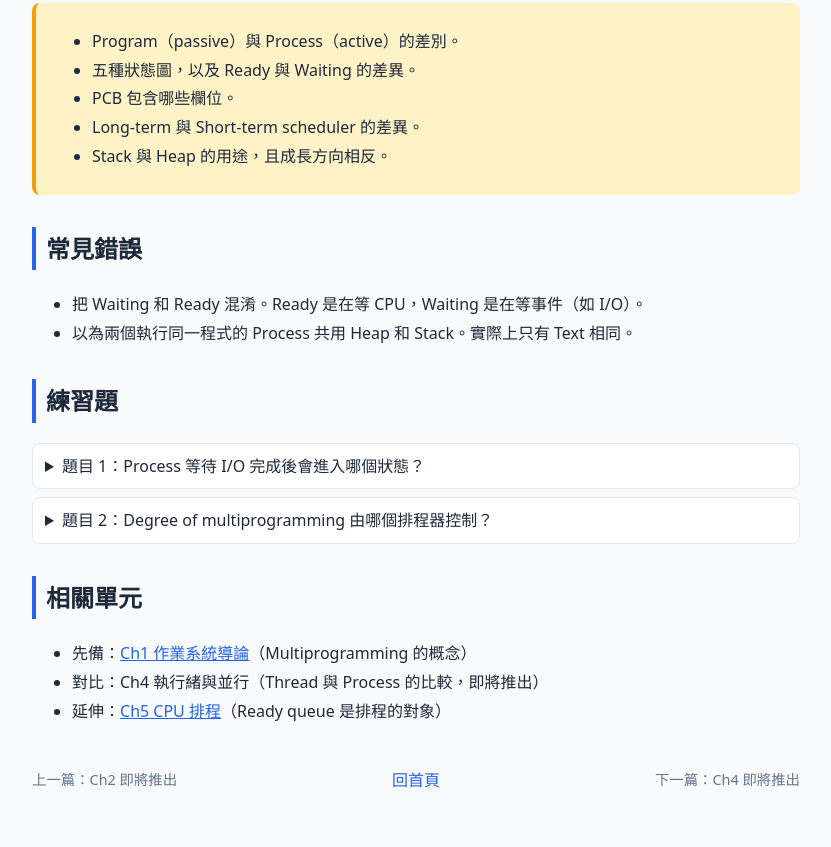
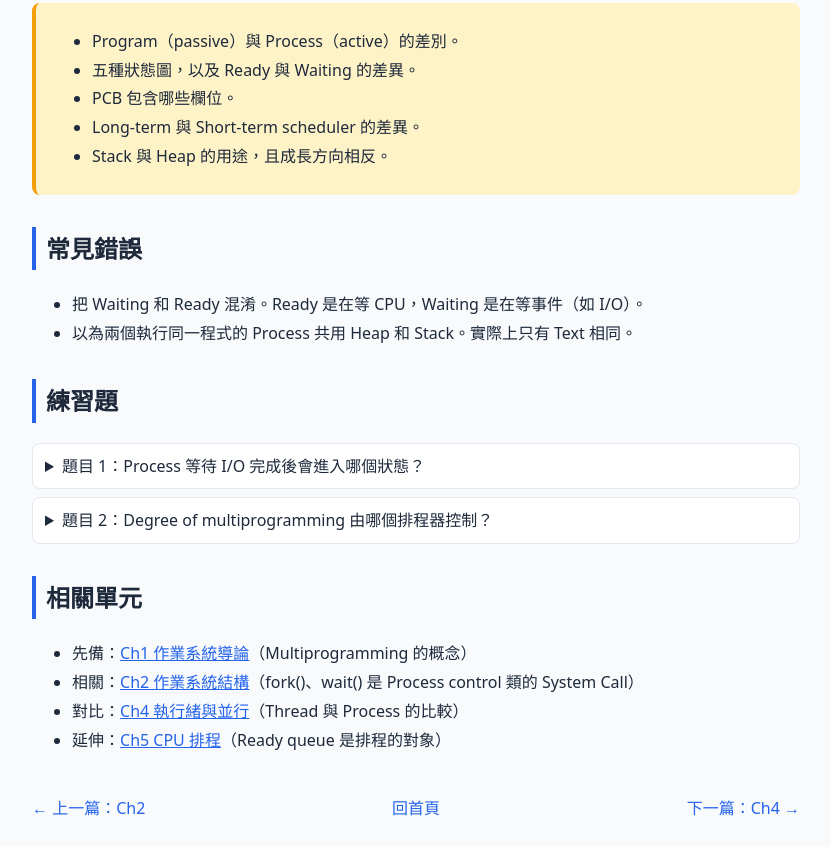
Before and after one commit to ThumperHuang/os-notes, a plain HTML site: page lessons/os-03-processes.html in a window 1280 px wide. Shown: the part 2735-3582 px from the top of the page, without its empty margins (224-1055 px from the left). Before the commit the page ends 3553 px from the top, so only its background shows below. Drawn offline with Linux system fonts and the light colour scheme.

Commit message:
Update links and references in os-03-processes.html

```diff
--- a/lessons/os-03-processes.html
+++ b/lessons/os-03-processes.html
@@ -116,14 +116,15 @@ parent: child done</code></pre>
     <h2>相關單元</h2>
     <ul class="rel">
       <li>先備：<a href="os-01-introduction.html" data-rel="prerequisite_of">Ch1 作業系統導論</a>（Multiprogramming 的概念）</li>
-      <li>對比：Ch4 執行緒與並行（Thread 與 Process 的比較，即將推出）</li>
+      <li>相關：<a href="os-02-os-structure.html" data-rel="extends">Ch2 作業系統結構</a>（fork()、wait() 是 Process control 類的 System Call）</li>
+      <li>對比：<a href="os-04-threads.html" data-rel="contrasts_with">Ch4 執行緒與並行</a>（Thread 與 Process 的比較）</li>
       <li>延伸：<a href="os-05-cpu-scheduling.html" data-rel="prerequisite_of">Ch5 CPU 排程</a>（Ready queue 是排程的對象）</li>
     </ul>
 
     <nav>
-      <span class="meta">上一篇：Ch2 即將推出</span>
+      <a href="os-02-os-structure.html">← 上一篇：Ch2</a>
       <a href="../index.html">回首頁</a>
-      <span class="meta">下一篇：Ch4 即將推出</span>
+      <a href="os-04-threads.html">下一篇：Ch4 →</a>
     </nav>
   </article>
 </body>
```
